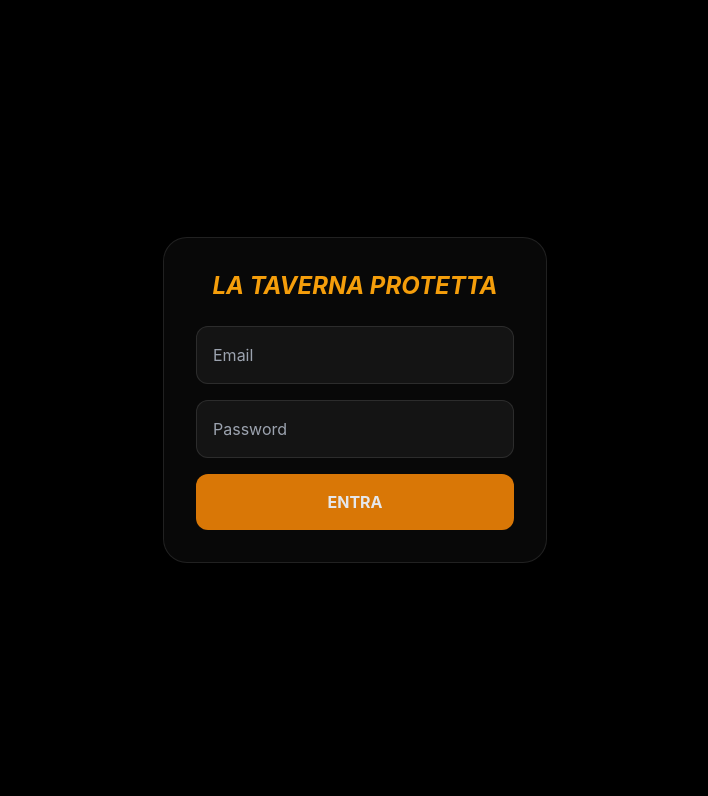
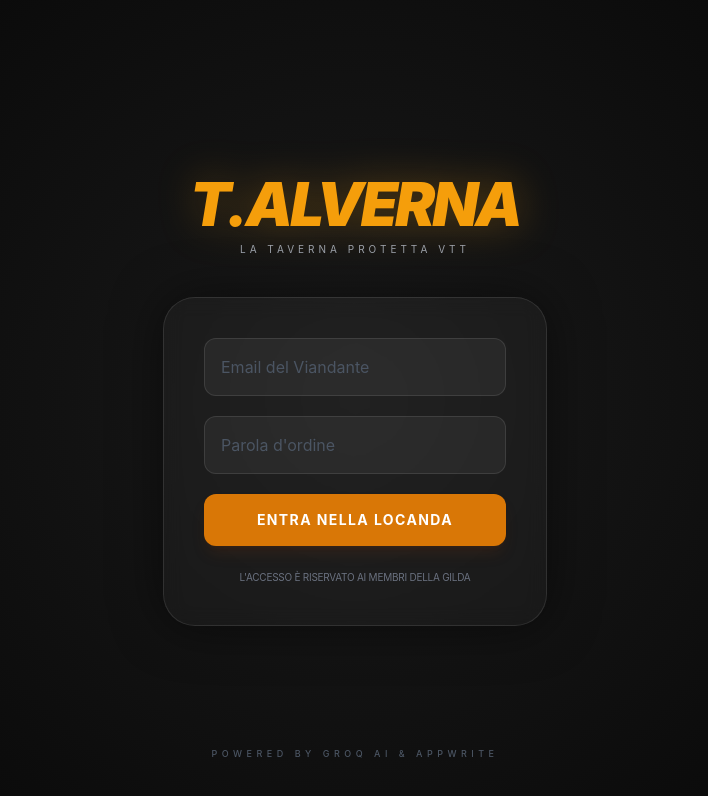
Before and after one commit to IlMara2000/LaTaverna, a Next.js app: page / in a window 1280 px wide. Shown: the top 796 px of the page, without its empty margins (285-993 px from the left). Built offline with nearby package versions, Linux system fonts and the light colour scheme.

Commit message:
Update page.js

```diff
--- a/src/app/page.js
+++ b/src/app/page.js
@@ -6,37 +6,76 @@ import { useRouter } from 'next/navigation';
 export default function LoginPage() {
     const [email, setEmail] = useState('');
     const [password, setPassword] = useState('');
+    const [loading, setLoading] = useState(false);
     const router = useRouter();
 
     const handleLogin = async (e) => {
         e.preventDefault();
+        setLoading(true);
         try {
+            // Effettua il login su Appwrite
             await account.createEmailPasswordSession(email, password);
             router.push('/tabletop');
         } catch (err) {
-      alert("Errore: controlla email e password!");
+            alert("Errore: Credenziali non valide o utente inesistente!");
+            console.error(err);
+        } finally {
+            setLoading(false);
         }
     };
 
     return (
-    <div className="flex h-screen items-center justify-center bg-black">
-      <div className="glass p-8 rounded-3xl border border-white/10 w-full max-w-sm">
-        <h1 className="text-2xl font-bold text-amber-500 text-center mb-6 italic">LA TAVERNA PROTETTA</h1>
-        <form onSubmit={handleLogin} className="space-y-4">
+        <div className="flex flex-col h-screen items-center justify-center bg-[radial-gradient(circle_at_center,_#1a1a1a_0%,_#050505_100%)]">
+
+            {/* Header d'impatto */}
+            <div className="text-center mb-10">
+                <h1 className="text-6xl font-black italic tracking-tighter text-amber-500 drop-shadow-[0_0_20px_rgba(245,158,11,0.3)]">
+                    T.ALVERNA
+                </h1>
+                <p className="text-gray-400 uppercase tracking-[0.4em] text-[10px] mt-2">
+                    La Taverna Protetta VTT
+                </p>
+            </div>
+
+            {/* Box di Login con effetto Glass */}
+            <div className="glass p-10 rounded-[2rem] border border-amber-900/20 w-full max-w-sm shadow-[0_0_50px_rgba(0,0,0,0.5)]">
+                <form onSubmit={handleLogin} className="space-y-5">
+                    <div>
                         <input
                             type="email"
-            placeholder="Email"
-            className="w-full p-4 rounded-xl bg-white/5 border border-white/10"
+                            placeholder="Email del Viandante"
+                            required
+                            className="w-full p-4 rounded-xl bg-white/5 border border-white/10 focus:border-amber-500/50 focus:outline-none transition-all placeholder:text-gray-600"
                             onChange={e => setEmail(e.target.value)}
                         />
+                    </div>
+                    <div>
                         <input
                             type="password"
-            placeholder="Password"
-            className="w-full p-4 rounded-xl bg-white/5 border border-white/10"
+                            placeholder="Parola d'ordine"
+                            required
+                            className="w-full p-4 rounded-xl bg-white/5 border border-white/10 focus:border-amber-500/50 focus:outline-none transition-all placeholder:text-gray-600"
                             onChange={e => setPassword(e.target.value)}
                         />
-          <button className="w-full bg-amber-600 py-4 rounded-xl font-bold">ENTRA</button>
+                    </div>
+
+                    <button
+                        type="submit"
+                        disabled={loading}
+                        className="w-full bg-amber-600 hover:bg-amber-500 disabled:bg-amber-800 text-white font-bold py-4 rounded-xl transition-all hover:scale-[1.02] active:scale-[0.98] shadow-lg shadow-amber-900/20 uppercase tracking-widest text-sm"
+                    >
+                        {loading ? "Entrando..." : "Entra nella Locanda"}
+                    </button>
                 </form>
+
+                <p className="text-center text-gray-500 text-[10px] mt-6 uppercase tracking-tight">
+                    L'accesso è riservato ai membri della gilda
+                </p>
+            </div>
+
+            {/* Footer */}
+            <div className="absolute bottom-10 text-[9px] text-gray-600 uppercase tracking-[0.5em] font-medium">
+                Powered by Groq AI & Appwrite
             </div>
         </div>
     );
```
Lines whose indentation alone changed are shown as unchanged.
